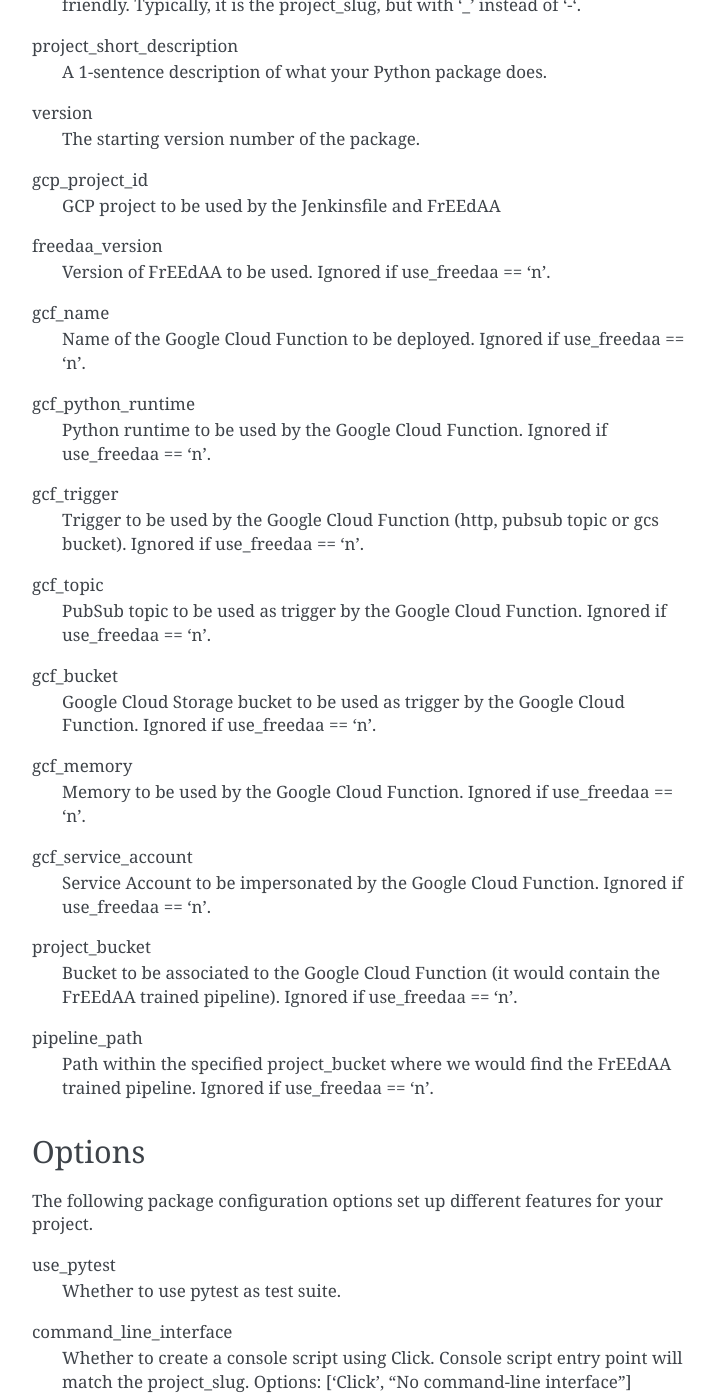
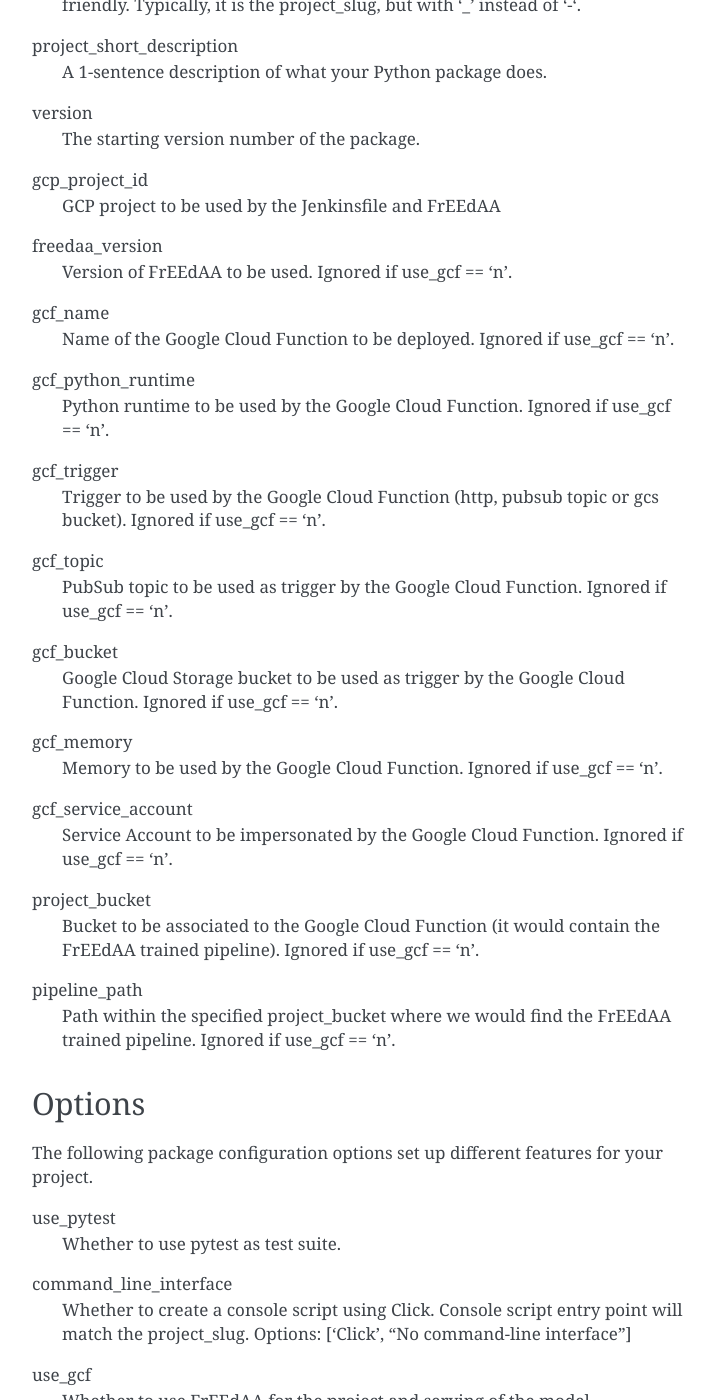
Before and after one commit to fedexist/my-cookiecutter-template, a Sphinx documentation site: the page built from docs/prompts.rst, in a window 1280 px wide and 1400 px high, scrolled down 628 px. Shown: the whole window, without its empty margins (388-1103 px from the left). Built offline with Sphinx 7.4.7, drawn with Linux system fonts in a browser that asks for light colours.

Commit message:
Fix path issues for sphinx and pytest Add more generic 'use_gcf' option Fix minor issues

```diff
--- a/CONTRIBUTING.rst
+++ b/CONTRIBUTING.rst
@@ -24,13 +24,13 @@
 Fix Bugs
 ~~~~~~~~
 
-Look through the GitHub issues for bugs. Anything tagged with "bug"
+Look through the Gitlab issues for bugs. Anything tagged with "bug"
 and "help wanted" is open to whoever wants to implement a fix for it.
 
 Implement Features
 ~~~~~~~~~~~~~~~~~~
 
-Look through the GitHub issues for features. Anything tagged with "enhancement"
+Look through the Gitlab issues for features. Anything tagged with "enhancement"
 and "help wanted" is open to whoever wants to implement it.
 
 Write Documentation
--- a/docs/prompts.rst
+++ b/docs/prompts.rst
@@ -33,34 +33,34 @@
     GCP project to be used by the Jenkinsfile and FrEEdAA
 
 freedaa_version
-    Version of FrEEdAA to be used. Ignored if use_freedaa == 'n'.
+    Version of FrEEdAA to be used. Ignored if use_gcf == 'n'.
 
 gcf_name
-    Name of the Google Cloud Function to be deployed. Ignored if use_freedaa == 'n'.
+    Name of the Google Cloud Function to be deployed. Ignored if use_gcf == 'n'.
 
 gcf_python_runtime
-    Python runtime to be used by the Google Cloud Function. Ignored if use_freedaa == 'n'.
+    Python runtime to be used by the Google Cloud Function. Ignored if use_gcf == 'n'.
 
 gcf_trigger
-    Trigger to be used by the Google Cloud Function (http, pubsub topic or gcs bucket). Ignored if use_freedaa == 'n'.
+    Trigger to be used by the Google Cloud Function (http, pubsub topic or gcs bucket). Ignored if use_gcf == 'n'.
 
 gcf_topic
-    PubSub topic to be used as trigger by the Google Cloud Function. Ignored if use_freedaa == 'n'.
+    PubSub topic to be used as trigger by the Google Cloud Function. Ignored if use_gcf == 'n'.
 
 gcf_bucket
-    Google Cloud Storage bucket to be used as trigger by the Google Cloud Function. Ignored if use_freedaa == 'n'.
+    Google Cloud Storage bucket to be used as trigger by the Google Cloud Function. Ignored if use_gcf == 'n'.
 
 gcf_memory
-    Memory to be used by the Google Cloud Function. Ignored if use_freedaa == 'n'.
+    Memory to be used by the Google Cloud Function. Ignored if use_gcf == 'n'.
 
 gcf_service_account
-    Service Account to be impersonated by the Google Cloud Function. Ignored if use_freedaa == 'n'.
+    Service Account to be impersonated by the Google Cloud Function. Ignored if use_gcf == 'n'.
 
 project_bucket
-    Bucket to be associated to the Google Cloud Function (it would contain the FrEEdAA trained pipeline). Ignored if use_freedaa == 'n'.
+    Bucket to be associated to the Google Cloud Function (it would contain the FrEEdAA trained pipeline). Ignored if use_gcf == 'n'.
 
 pipeline_path
-    Path within the specified project_bucket where we would find the FrEEdAA trained pipeline. Ignored if use_freedaa == 'n'.
+    Path within the specified project_bucket where we would find the FrEEdAA trained pipeline. Ignored if use_gcf == 'n'.
 
 Options
 -------
@@ -73,5 +73,5 @@
 command_line_interface
     Whether to create a console script using Click. Console script entry point will match the project_slug. Options: ['Click', "No command-line interface"]
 
-use_freedaa
+use_gcf
     Whether to use FrEEdAA for the project and serving of the model
--- a/docs/pypi_release_checklist.rst
+++ b/docs/pypi_release_checklist.rst
@@ -66,7 +66,7 @@
 
         git push
 
-#. Push the tags, creating the new release on both GitHub and PyPI:
+#. Push the tags, creating the new release on both Gitlab and PyPI:
 
     .. code-block:: bash
 
--- a/setup.cfg
+++ b/setup.cfg
@@ -72,9 +72,6 @@
 # Specify command line options as you would do when invoking py.test directly.
 # e.g. --cov-report html (or xml) for html/xml output or --junitxml junit.xml
 # in order to write a coverage file that can be read by Jenkins.
-addopts =
-    --cov my_python_project --cov-report term-missing
-    --verbose
 norecursedirs =
     dist
     build
--- a/{{cookiecutter.project_slug}}/docs/conf.py
+++ b/{{cookiecutter.project_slug}}/docs/conf.py
@@ -19,7 +19,7 @@
 #
 import os
 import sys
-sys.path.insert(0, os.path.abspath('..'))
+sys.path.insert(0, os.path.abspath('../src'))
 
 import {{ cookiecutter.package_name }}
 
--- a/{{cookiecutter.project_slug}}/docs/installation.rst
+++ b/{{cookiecutter.project_slug}}/docs/installation.rst
@@ -26,7 +26,7 @@
 From sources
 ------------
 
-The sources for {{ cookiecutter.project_name }} can be downloaded from the `Github repo`_.
+The sources for {{ cookiecutter.project_name }} can be downloaded from the `Gitlab repo`_.
 
 You can either clone the public repository:
 
@@ -47,5 +47,5 @@
     $ python setup.py install
 
 
-.. _Github repo: https://gitlab.advancedanalytics.generali.com/aa-generali-italia/{{ cookiecutter.project_slug }}
+.. _Gitlab repo: https://gitlab.advancedanalytics.generali.com/aa-generali-italia/{{ cookiecutter.project_slug }}
 .. _tarball: https://gitlab.advancedanalytics.generali.com/aa-generali-italia/{{ cookiecutter.project_slug }}/tarball/master
```
Also changed, not shown: cookiecutter.json (+3 -4 lines), docs/tutorial.rst (+4 -4 lines), {{cookiecutter.project_slug}}/CONTRIBUTING.rst (+5 -5 lines), 10 other files.
